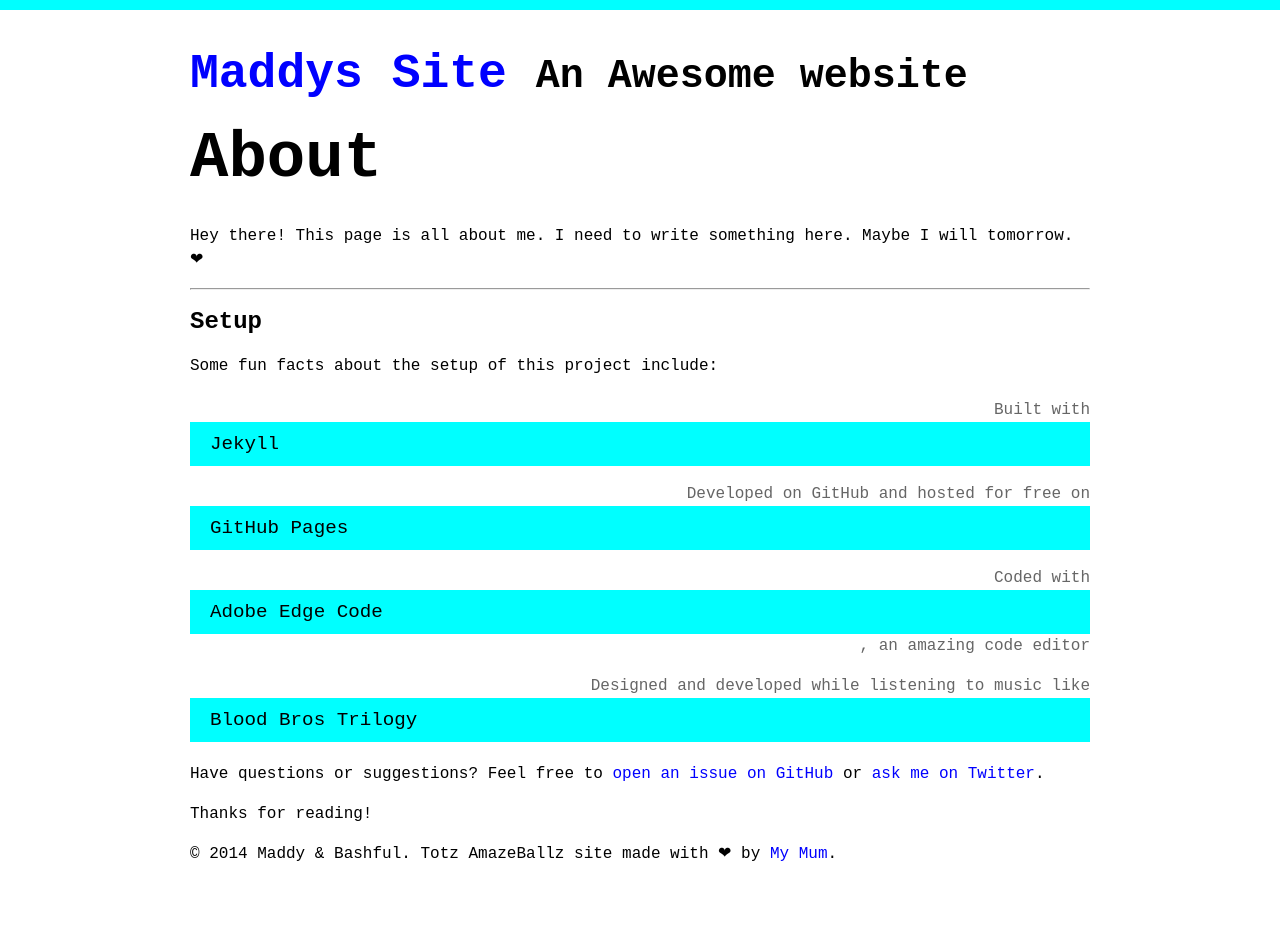
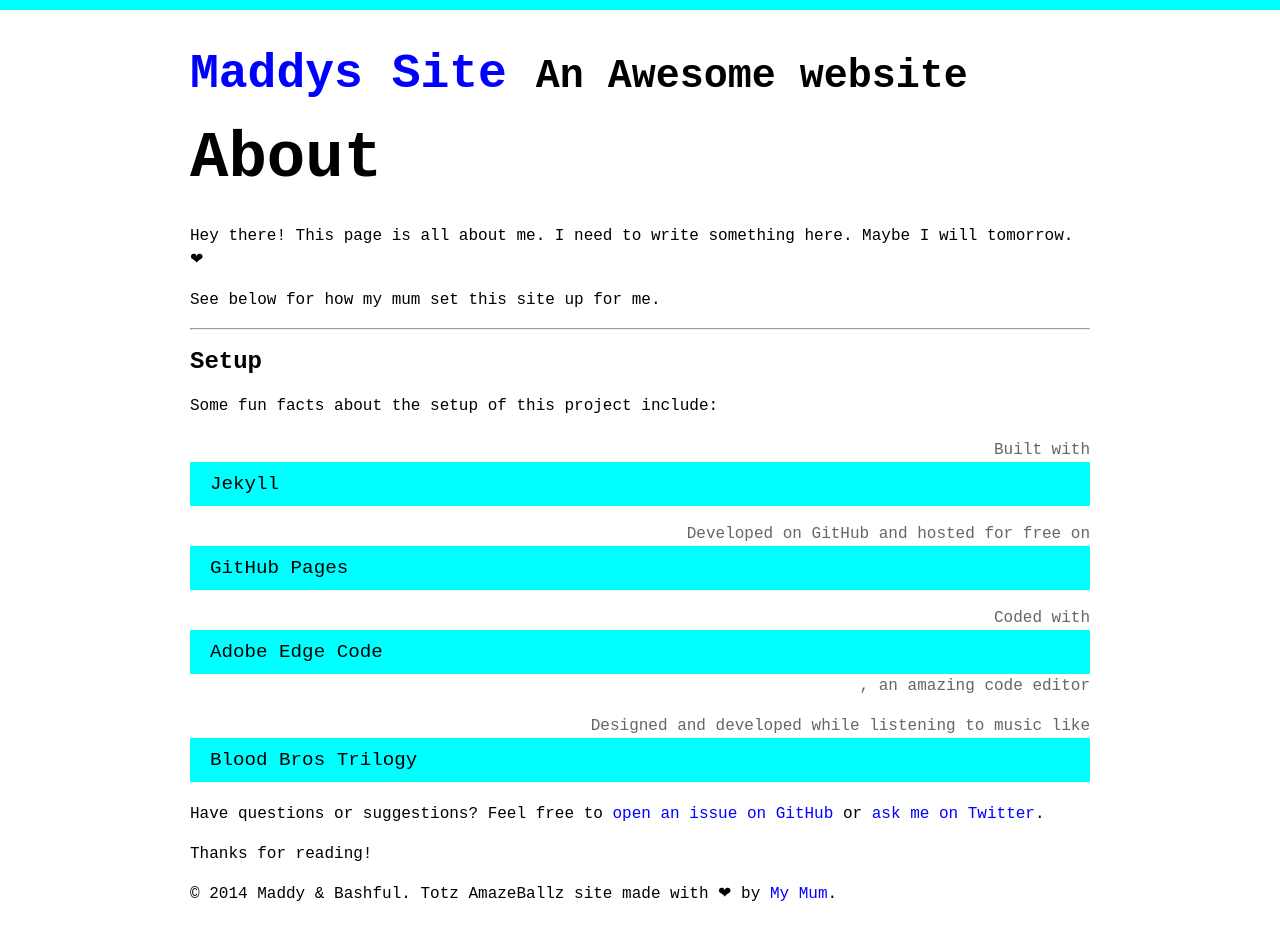
Before and after one commit to roachhd/maddy, a Jekyll site: the page built from about.md, in a window 1280 px wide. Built offline with Jekyll 4.4.1, drawn with Linux system fonts in a browser that asks for light colours; before the commit the page ends 900 px from its top, so only the background shows below that.

Commit message:
Update about.md

```diff
--- a/about.md
+++ b/about.md
@@ -5,6 +5,8 @@
 
 <p class="message">
   Hey there! This page is all about me. I need to write something here. Maybe I will tomorrow. ❤ </p>
+
+See below for how my mum set this site up for me.
 
 ---
 
```
